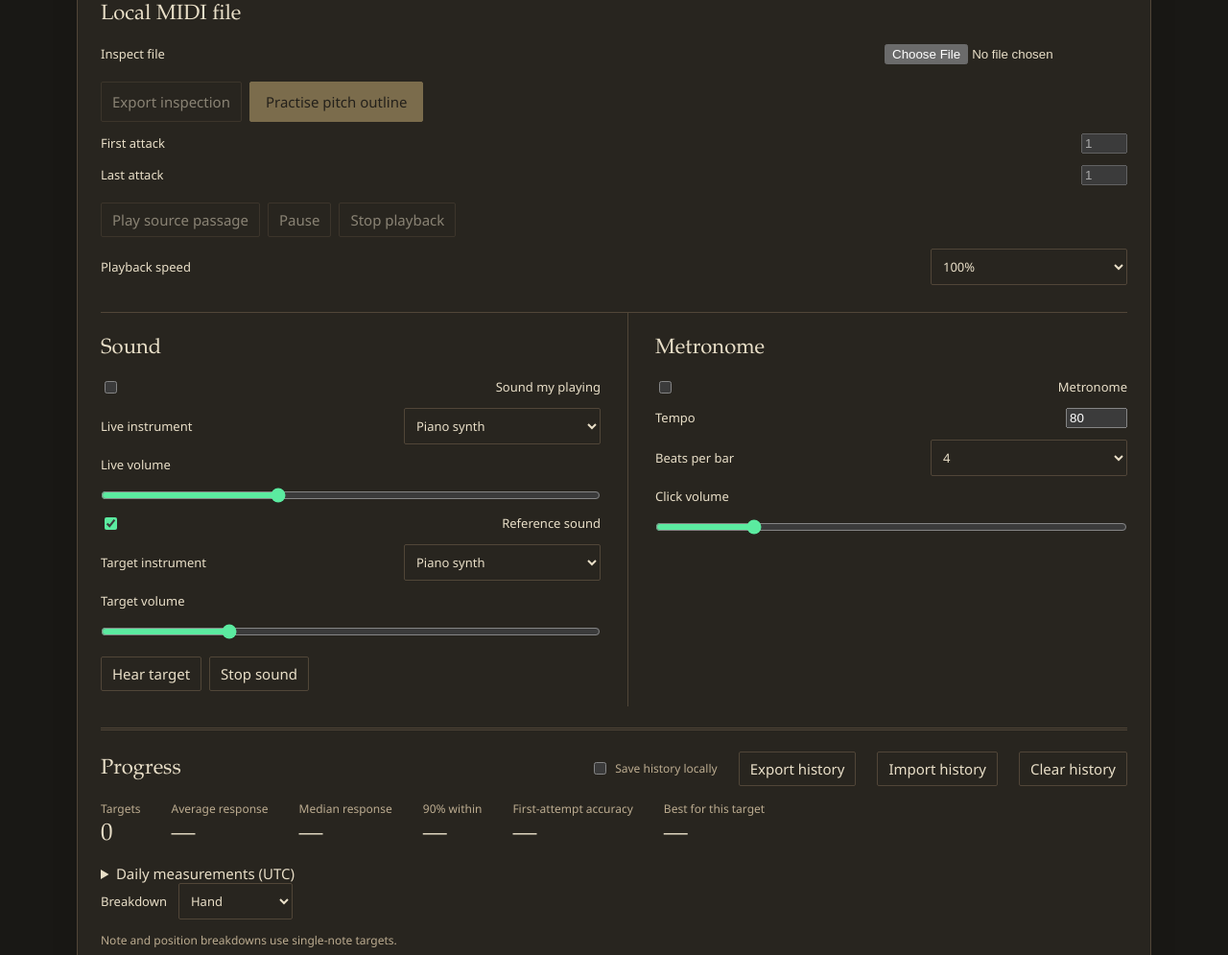
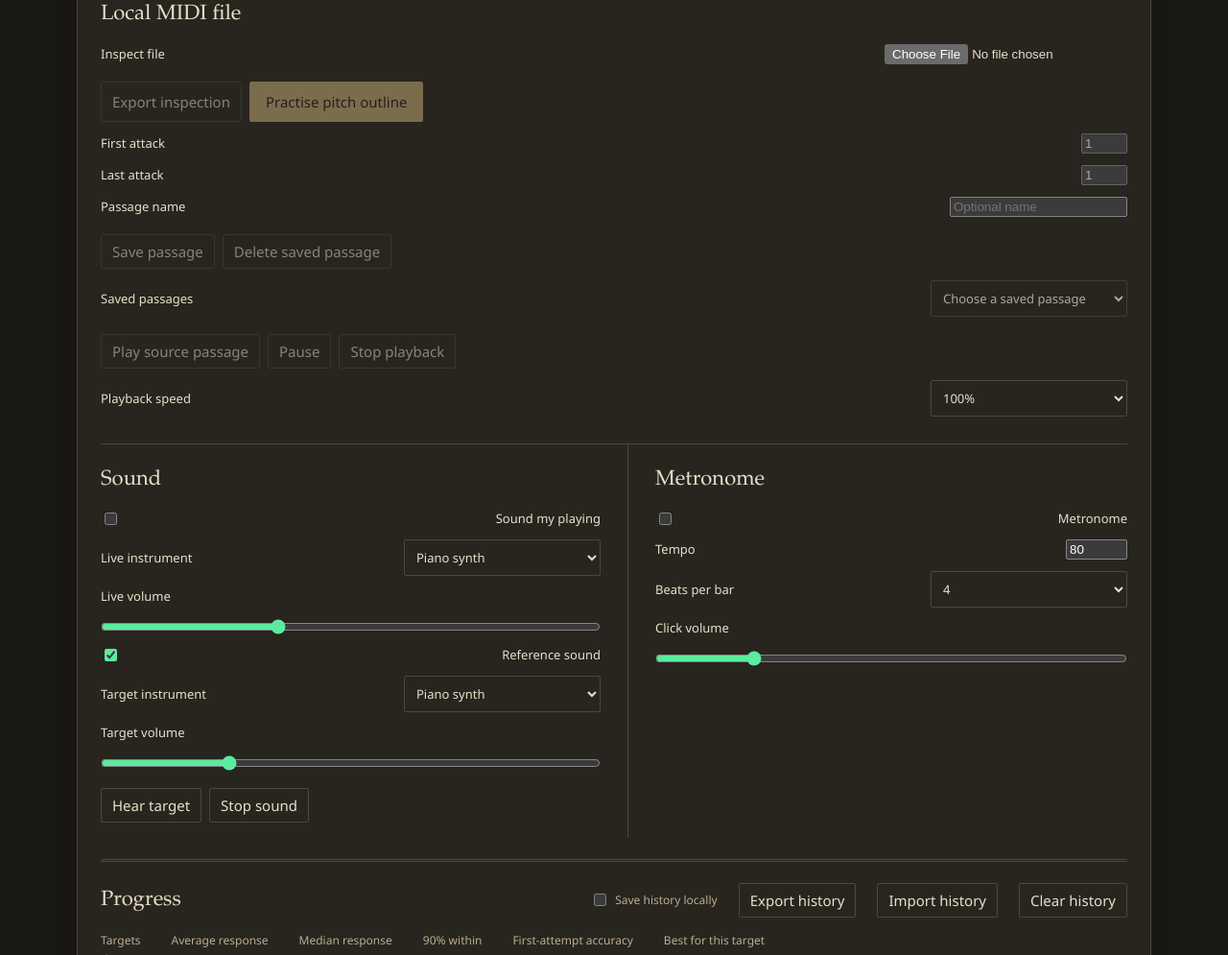
Before and after one commit to dkjroot/piano_sight_reader, a Flask app: page / in a window 1280 px wide. Shown: the part 1575-2570 px from the top of the page at 96% size. Run offline with Flask 3, Linux system fonts and the light colour scheme.

Commit message:
Save named local passage bookmarks with source identity

```diff
--- /dev/null
+++ b/static/passages.js
@@ -0,0 +1,18 @@
+// Portable local passage metadata, without storing music files.
+export function passageKey(passage) {return JSON.stringify([passage.hash,passage.start,passage.end,[...passage.tracks].sort((a,b)=>a.track-b.track).map(rule=>[rule.track,rule.enabled,rule.staff])]);}
+export function cleanPassages(value) {
+  if(!Array.isArray(value)) return [];
+  return value.slice(-50).filter(p=>p && p.version===1 && typeof p.hash==='string' && /^[a-f0-9]{64}$/.test(p.hash) && typeof p.label==='string' && p.label.trim().length>0 && p.label.length<=80 && typeof p.filename==='string' && p.filename.length<=255 && Number.isInteger(p.start) && Number.isInteger(p.end) && p.start>=1 && p.end>=p.start && p.end<=25000 && p.end-p.start<512 && typeof p.updatedAt==='string' && Number.isFinite(Date.parse(p.updatedAt)) && Array.isArray(p.tracks) && p.tracks.length>0 && p.tracks.length<=64 && p.tracks.every(rule=>rule && Number.isInteger(rule.track) && rule.track>=0 && rule.track<64 && typeof rule.enabled==='boolean' && ['auto','treble','bass'].includes(rule.staff)) && new Set(p.tracks.map(rule=>rule.track)).size===p.tracks.length && p.tracks.some(rule=>rule.enabled)).map(p=>({version:1,hash:p.hash,label:p.label.trim(),filename:p.filename,start:p.start,end:p.end,updatedAt:p.updatedAt,tracks:p.tracks.map(rule=>({track:rule.track,enabled:rule.enabled,staff:rule.staff}))}));
+}
+export function parsePassages(text) {
+  if(typeof text!=='string' || text.length>500000) throw new Error('Saved passage data is too large.');
+  const value=JSON.parse(text);
+  if(!Array.isArray(value)) throw new Error('Saved passage format is invalid.');
+  return cleanPassages(value);
+}
+export function savePassage(passages,entry) {
+  const clean=cleanPassages([entry]);
+  if(!clean.length) throw new Error('Invalid passage name, range or track choices.');
+  const key=passageKey(clean[0]);
+  return [...cleanPassages(passages).filter(item=>passageKey(item)!==key),clean[0]].slice(-50);
+}
--- a/static/score.js
+++ b/static/score.js
@@ -1,10 +1,13 @@
+import {parsePassages,savePassage,passageKey} from './passages.js';
 import {attackGroups,makeOutline} from './outline.js';
 // Local file inspection is separate from the live MIDI event path.
 const $=id=>document.getElementById(id);
+const PASSAGES='piano-sight-reader-passages-v1';
 export class ScorePanel {
   constructor(onPractice=()=>{},getSettings=()=>({low:48,high:84,hand:'right',material:'white',span:'near',size:1,key:'C'})) {
     this.getSettings=getSettings;
-    this.score=null; this.revision=0; this.trackControls=[]; this.onPassageChange=()=>{};
+    this.score=null; this.revision=0; this.trackControls=[]; this.onPassageChange=()=>{}; this.savedPassages=[];
+    try {this.savedPassages=parsePassages(localStorage.getItem(PASSAGES)||'[]');} catch {$('passage-status').textContent='Saved passages are unavailable; this visit still works.';}
     $('score-file').addEventListener('change',async()=>{
       const revision=++this.revision, file=$('score-file').files[0];
       if(!file) return;
@@ -22,16 +25,53 @@
         $('export-score').disabled=false; this.drawTracks();
         const count=attackGroups(result).length;
         for(const id of ['passage-start','passage-end']) {$(id).disabled=!count; $(id).max=Math.max(1,count);}
-        $('passage-start').value=1; $('passage-end').value=Math.min(512,count)||1; this.refresh(); this.onPassageChange();
+        $('passage-start').value=1; $('passage-end').value=Math.min(512,count)||1; $('passage-name').value=''; this.refresh(); this.renderPassages(); this.onPassageChange();
       } catch(error) {if(revision===this.revision) $('score-status').textContent='Import failed: '+error.message;}
     });
-    for(const id of ['passage-start','passage-end']) $(id).addEventListener('change',()=>{this.refresh(); this.onPassageChange();});
+    for(const id of ['passage-start','passage-end']) $(id).addEventListener('change',()=>this.editPassage());
     $('practice-score').addEventListener('click',()=>{const outline=this.refresh(); if(outline?.targets.length) onPractice(this.score,{start:outline.start,end:outline.end,tracks:this.rules()},this.filename);});
+    $('save-passage').addEventListener('click',()=>{
+      const outline=this.refresh(); if(!outline?.totalOnsets) return;
+      try {
+        const entry={version:1,hash:this.score.sha256,label:$('passage-name').value.trim()||`Attacks ${outline.start}–${outline.end}`,filename:this.filename,start:outline.start,end:outline.end,tracks:this.rules(),updatedAt:new Date().toISOString()};
+        this.savedPassages=savePassage(this.savedPassages,entry); const saved=this.persistPassages(); this.renderPassages(); $('saved-passages').value=passageKey(entry); $('delete-passage').disabled=false;
+        $('passage-status').textContent=saved ? 'Passage saved locally.' : 'Saved for this visit; browser storage is unavailable.';
+      } catch(error) {$('passage-status').textContent=error.message;}
+    });
+    $('saved-passages').addEventListener('change',()=>this.usePassage());
+    $('delete-passage').addEventListener('click',()=>{
+      const key=$('saved-passages').value; if(!key) return;
+      this.savedPassages=this.savedPassages.filter(entry=>passageKey(entry)!==key); const saved=this.persistPassages(); this.renderPassages();
+      $('passage-status').textContent=saved ? 'Passage deleted.' : 'Deleted for this visit; browser storage could not update.';
+    });
+    window.addEventListener('storage',event=>{
+      if(event.key!==PASSAGES && event.key!==null) return;
+      try {this.savedPassages=parsePassages(event.newValue||'[]'); this.renderPassages();} catch {$('passage-status').textContent='Saved passages could not be read.';}
+    });
+    this.renderPassages();
     $('export-score').addEventListener('click',()=>{
       if(!this.score) return;
       const blob=new Blob([JSON.stringify(this.score,null,2)],{type:'application/json'}), url=URL.createObjectURL(blob), link=document.createElement('a');
       link.href=url; link.download='midi-inspection.json'; link.click(); setTimeout(()=>URL.revokeObjectURL(url),1000);
     });
+  }
+  persistPassages() {try {localStorage.setItem(PASSAGES,JSON.stringify(this.savedPassages)); return true;} catch {return false;}}
+  renderPassages() {
+    const select=$('saved-passages'), selected=select.value;
+    const entries=this.score ? this.savedPassages.filter(entry=>entry.hash===this.score.sha256).reverse() : [];
+    select.replaceChildren(new Option('Choose a saved passage',''),...entries.map(entry=>new Option(`${entry.label} · ${entry.start}–${entry.end}`,passageKey(entry))));
+    if([...select.options].some(option=>option.value===selected)) select.value=selected;
+    select.disabled=!entries.length; $('delete-passage').disabled=!select.value;
+  }
+  editPassage() {$('saved-passages').value=''; $('delete-passage').disabled=true; this.refresh(); this.onPassageChange();}
+  usePassage() {
+    const entry=this.savedPassages.find(item=>passageKey(item)===$('saved-passages').value);
+    $('delete-passage').disabled=!entry;
+    if(!entry || entry.hash!==this.score?.sha256) return;
+    if(entry.end>attackGroups(this.score).length || entry.tracks.some(rule=>!this.score.tracks.some(track=>track.index===rule.track))) {$('passage-status').textContent='Saved range or tracks do not match this file.'; return;}
+    $('passage-start').value=entry.start; $('passage-end').value=entry.end; $('passage-name').value=entry.label;
+    for(const control of this.trackControls) {const rule=entry.tracks.find(rule=>rule.track===control.track); control.include.checked=!!rule?.enabled && !control.include.disabled; control.staff.value=rule?.staff||'auto';}
+    this.refresh(); this.onPassageChange(); $('passage-status').textContent='Passage restored to preview.';
   }
   rules() {return this.trackControls.map(control=>({track:control.track,enabled:control.include.checked,staff:control.staff.value}));}
   drawTracks() {
@@ -43,7 +83,7 @@
       name.textContent=`${track.name} · ${count} piano attacks`; label.append(include,name);
       staff.id='score-staff-'+track.index; staff.setAttribute('aria-label','Staff for '+track.name); staff.disabled=!count;
       staff.append(new Option('Infer from middle C','auto'),new Option('Treble','treble'),new Option('Bass','bass'));
-      for(const input of [include,staff]) input.addEventListener('change',()=>{this.refresh(); this.onPassageChange();});
+      for(const input of [include,staff]) input.addEventListener('change',()=>this.editPassage());
       row.append(label,staff); container.append(row); this.trackControls.push({track:track.index,include,staff});
     }
   }
@@ -52,6 +92,7 @@
     const outline=makeOutline(this.score,this.getSettings(),{start:+$('passage-start').value,end:+$('passage-end').value,tracks:this.rules()});
     $('passage-start').value=outline.start; $('passage-end').value=outline.end;
     $('practice-score').disabled=!outline.targets.length;
+    $('save-passage').disabled=!outline.totalOnsets || !this.rules().some(rule=>rule.enabled);
     $('outline-status').textContent=outline.targets.length ? `${outline.targets.length} targets · ${outline.retainedNotes} source notes retained · ${outline.omittedNotes} omitted` : 'No eligible attacks. Widen the range or change the pitch/hand settings.';
     return outline;
   }
--- a/templates/index.html
+++ b/templates/index.html
@@ -63,6 +63,10 @@
     <div class="range-buttons"><button id="export-score" class="quiet" disabled>Export inspection</button><button id="practice-score" disabled>Practise pitch outline</button></div>
     <label>First attack <input id="passage-start" type="number" min="1" max="1" value="1" disabled></label>
     <label>Last attack <input id="passage-end" type="number" min="1" max="1" value="1" disabled></label>
+    <label>Passage name <input id="passage-name" type="text" maxlength="80" placeholder="Optional name"></label>
+    <div class="range-buttons"><button id="save-passage" class="quiet" disabled>Save passage</button><button id="delete-passage" class="quiet" disabled>Delete saved passage</button></div>
+    <label>Saved passages <select id="saved-passages" disabled><option value="">Choose a saved passage</option></select></label>
+    <p id="passage-status" class="small" role="status"></p>
     <div class="range-buttons"><button id="play-source" class="quiet" disabled>Play source passage</button><button id="pause-source" class="quiet" disabled>Pause</button><button id="stop-source" class="quiet" disabled>Stop playback</button></div>
     <label>Playback speed <select id="source-speed"><option value="0.25">25%</option><option value="0.5">50%</option><option value="0.75">75%</option><option value="1" selected>100%</option><option value="1.25">125%</option><option value="1.5">150%</option><option value="2">200%</option></select></label>
     <p id="source-playback-status" class="small" role="status"></p>
```
Also changed, not shown: DEVELOPMENT.md (+12 -0 lines), ROADMAP.md (+4 -0 lines), tests/browser.cjs (+25 -2 lines), tests/core.test.js (+18 -0 lines), tests/test_app.py (+1 -1 lines), README.md.
